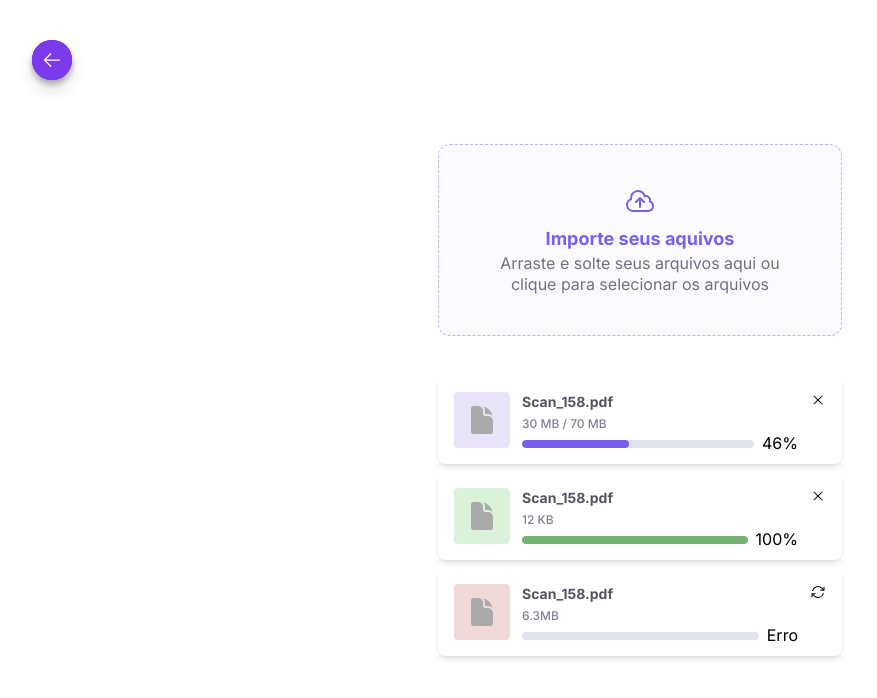
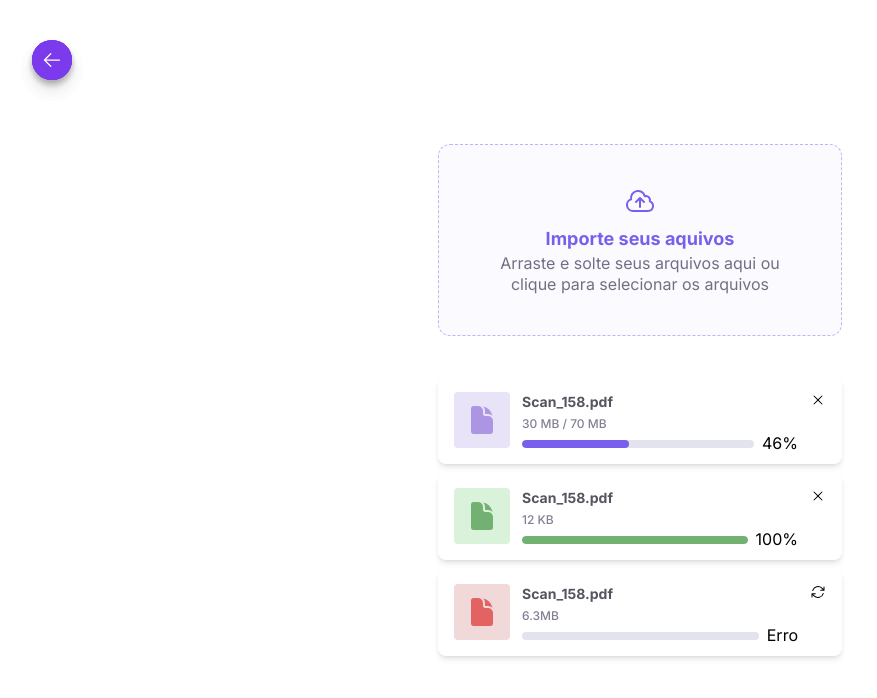
Before and after one commit to alerrandrojanio/bora-codar, a Next.js app: page /upload in a window 1280 px wide. Shown: the top 698 px of the page, without its empty margins (0-877 px from the left). Built offline with nearby package versions, Linux system fonts and the light colour scheme.

Commit message:
fix: icon color in uploadfile

```diff
--- a/src/components/UploadFile.tsx
+++ b/src/components/UploadFile.tsx
@@ -30,7 +30,7 @@ export function UploadFile({
         <div
           id="icon"
           className={clsx(
-            " rounded py-3 px-3 flex items-center justify-center",
+            "rounded py-3 px-3 flex items-center justify-center",
             {
               "bg-[#f2d9d9]": progress === 0,
               "bg-[#e9e3f8]": progress > 0 && progress < 100,
@@ -39,7 +39,7 @@ export function UploadFile({
           )}
         >
           <DocumentIcon
-            className={clsx("w-8 h-8 text-upload-icon-color", {
+            className={clsx("w-8 h-8", {
               "text-[#e36363]": progress === 0,
               "text-[#ac96e4]": progress > 0 && progress < 100,
               "text-[#73b172]": progress === 100,
--- a/src/pages/upload.tsx
+++ b/src/pages/upload.tsx
@@ -17,15 +17,9 @@ const inter = Inter({
 
 export default function Upload() {
   const [isDropArea, setIsDropArea] = useState(false)
-  const [value, setValue] = useState(46)
 
   useEffect(() => {
     const dropArea = document.querySelector("#drag")
-    const progress = document.querySelector("#progress") as HTMLProgressElement
-
-    progress?.addEventListener("progress", () => {
-      setValue(progress.value)
-    })
 
     dropArea?.addEventListener("dragover", () => {
       setIsDropArea(true)
@@ -35,8 +29,6 @@ export default function Upload() {
       setIsDropArea(false)
     })
   }, [])
-
-  console.log(value)
 
   return (
     <>
```
